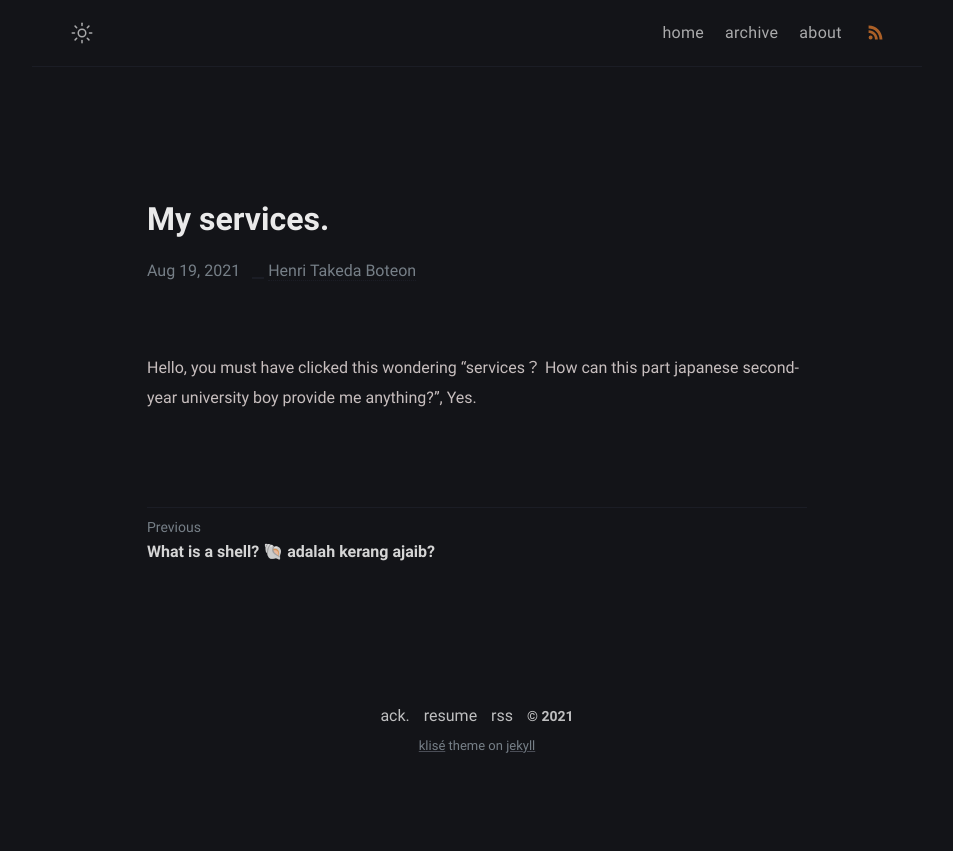
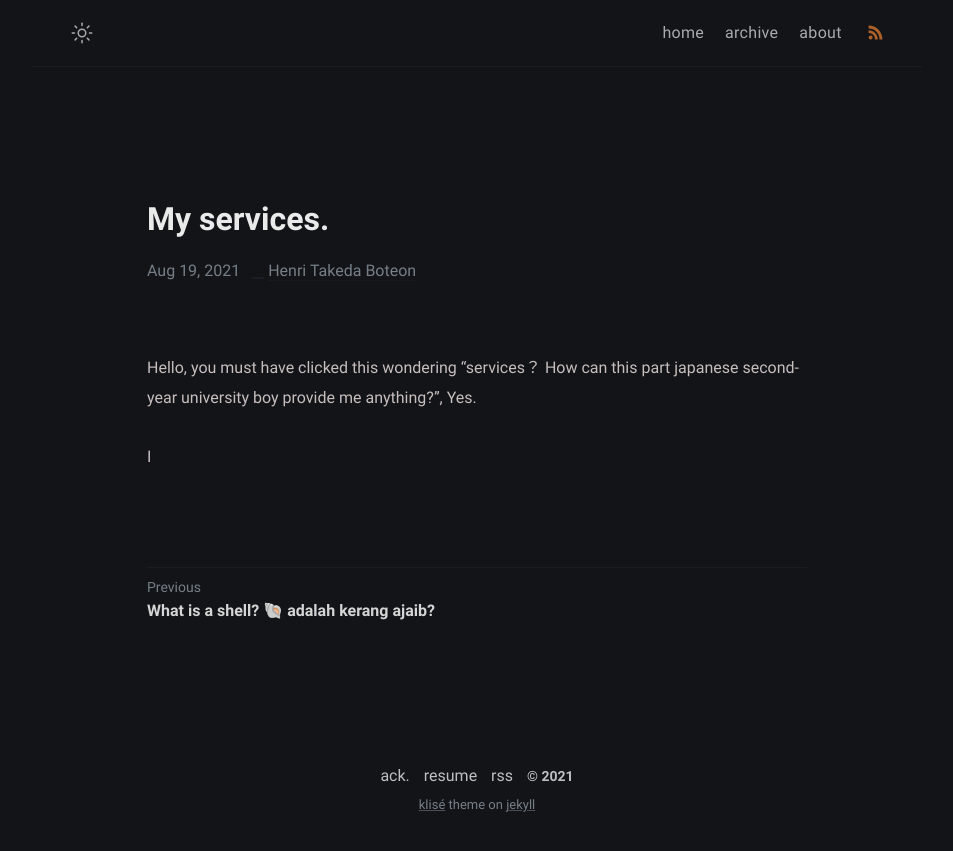
Before and after one commit to Pistachihen/pistachi.github.io, a Jekyll site: the page built from _posts/welcome-to-jekyll/2020-08-29-welcome-to-jekyll.md, in a window 1280 px wide. Shown: the top 851 px of the page, without its empty margins (163-1116 px from the left). Built offline with Jekyll 4.4.1, drawn with Linux system fonts in a browser that asks for light colours.

```diff
--- a/_posts/welcome-to-jekyll/2020-08-29-welcome-to-jekyll.md
+++ b/_posts/welcome-to-jekyll/2020-08-29-welcome-to-jekyll.md
@@ -5,3 +5,5 @@ date:   2021-08-19 10:30:20 +0700
 categories: services
 ---
 Hello, you must have clicked this wondering "services？ How can this part japanese second-year university boy provide me anything?", Yes.
+
+I
```
